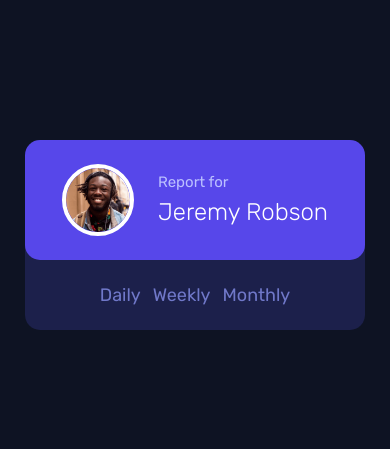
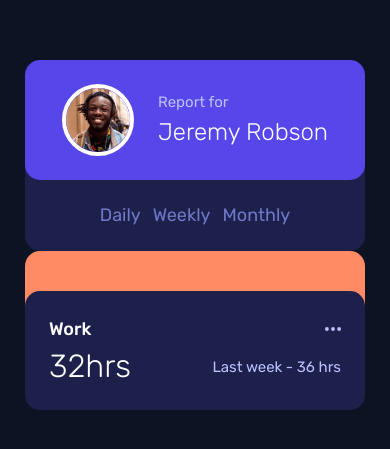
Before and after one commit to CharlieCastleWeb/fem--time-tracking-dashboard, a website built with Vite: page index.html in a window 390 px wide. Shown: the part 187-636 px from the top of the page. Built offline with nearby package versions, Linux system fonts and the light colour scheme.

Commit message:
feat: time card mobile style

```diff
--- a/src/components/MainLayout.ts
+++ b/src/components/MainLayout.ts
@@ -1,8 +1,13 @@
+import { renderTimeCard } from "./TimeCardComponent";
 import { renderUserProfileCard } from "./UserProfileCard";
 
 export function renderMainLayout(): HTMLElement {
-  const container = document.createElement("section");
-  container.classList.add("main-layout");
-  container.append(renderUserProfileCard());
-  return container;
+  const main = document.createElement("main");
+  const activityDashboard = document.createElement("section");
+  main.classList.add("main-layout");
+  activityDashboard.classList.add("activity-dashboard");
+  activityDashboard.append(renderTimeCard());
+  main.append(renderUserProfileCard());
+  main.append(activityDashboard);
+  return main;
 }
--- /dev/null
+++ b/src/components/TimeCardComponent.ts
@@ -0,0 +1,31 @@
+export function renderTimeCard(): HTMLElement {
+  const container = document.createElement("div");
+  container.classList.add("activity-card");
+  container.innerHTML = `
+    <div class="activity-card__body">
+      <div class="activity-card__header">
+        <h2 class="activity-card__title">Work</h2>
+        <button class="activity-card__menu-button">
+          <img
+            src="/public/images/icon-ellipsis.svg"
+            alt=""
+            class="activity-card__menu-icon"
+          />
+        </button>
+      </div>
+      <div class="activity-card__times">
+        <div class="activity-card__current-time">
+          <span class="activity-card__current-hours">32</span
+          ><span class="activity-card__unit">hrs</span>
+        </div>
+        <div class="activity-card__previous-time">
+          <span class="activity-card__label">Last week -</span>
+          <span class="activity-card__hours">36</span>
+          <span class="activity-card__unit">hrs</span>
+        </div>
+      </div>
+    </div>
+
+  `;
+  return container;
+}
--- /dev/null
+++ b/src/styles/components/_activity-card.scss
@@ -0,0 +1,61 @@
+@use "../settings" as *;
+
+.activity-card {
+  background-color: $c-orange-300;
+  border-radius: $border-radius-md $border-radius-md $border-radius-xl
+    $border-radius-xl;
+  padding-top: $spacing-500;
+}
+
+.activity-card__body {
+  background-color: $c-navy-900;
+  border-radius: $border-radius-md;
+  padding: $spacing-300;
+}
+
+.activity-card__header {
+  display: flex;
+  justify-content: space-between;
+  align-items: center;
+  margin-top: $spacing-50;
+}
+
+.activity-card__title {
+  @include text-preset-5-medium;
+  color: $c-white;
+}
+
+.activity-card__menu-button {
+  background-color: transparent;
+  border: none;
+  cursor: pointer;
+  font-size: $font-size-lg;
+  padding: 0;
+  width: $spacing-200;
+  height: $spacing-200;
+}
+
+.activity-card__menu-icon {
+}
+
+.activity-card__times {
+  display: flex;
+  justify-content: space-between;
+  align-items: center;
+  margin-top: $spacing-100;
+}
+
+.activity-card__current-time {
+  @include text-preset-3;
+  color: $c-white;
+}
+
+.activity-card__current-hours {
+  // @include text-preset-3;
+  // color: $c-white;
+}
+
+.activity-card__previous-time {
+  @include text-preset-6;
+  color: $c-navy-200;
+}
--- a/src/styles/components/_index.scss
+++ b/src/styles/components/_index.scss
@@ -1,6 +1,3 @@
 @forward "buttons";
-// @forward "forms";
-// @forward "modals";
-// @forward "newsletter";
-
 @forward "user-profile-card";
+@forward "activity-card";
--- a/src/styles/elements/_index.scss
+++ b/src/styles/elements/_index.scss
@@ -1,5 +1,4 @@
 @forward "body";
 @forward "main-layout";
 @forward "app";
-// @forward "footer";
-// @forward "forms";
+@forward "activity-dashboard";
```
Also changed, not shown: src/styles/elements/_activity-dashboard.scss (added).
